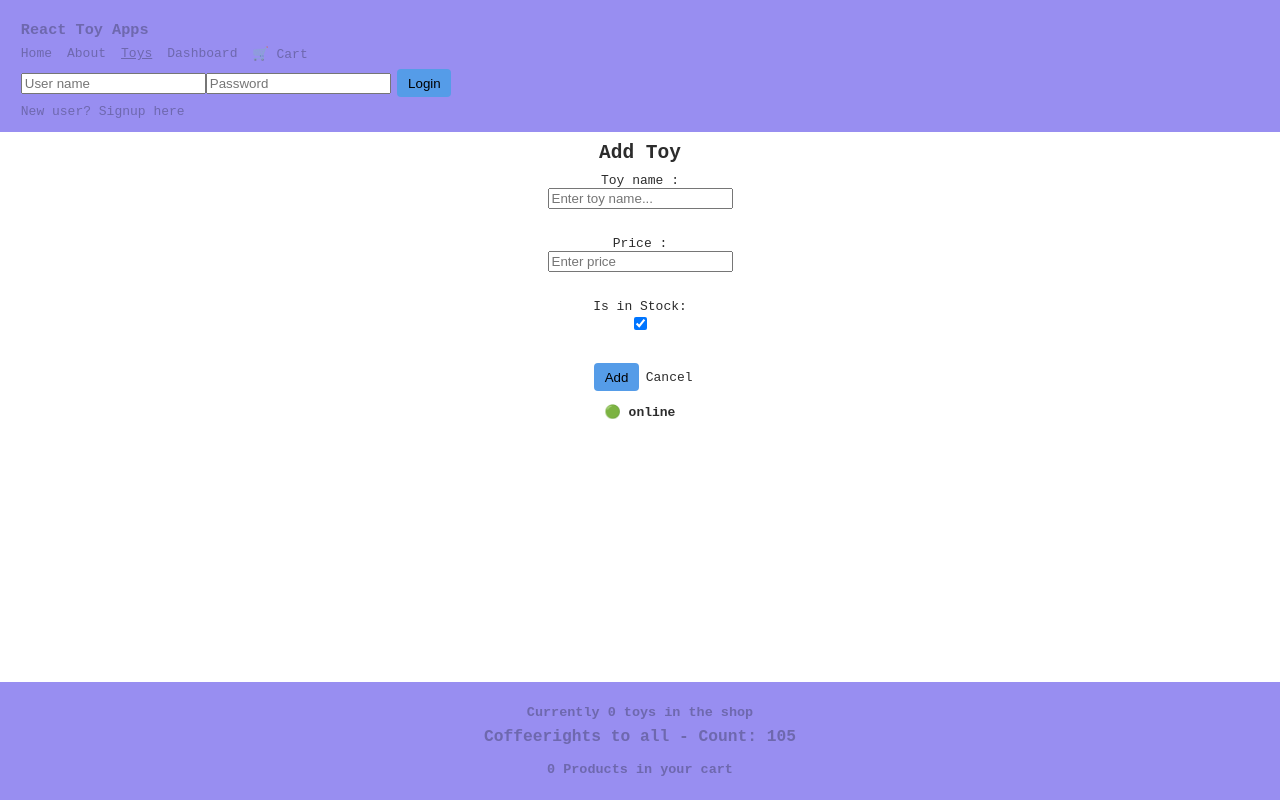
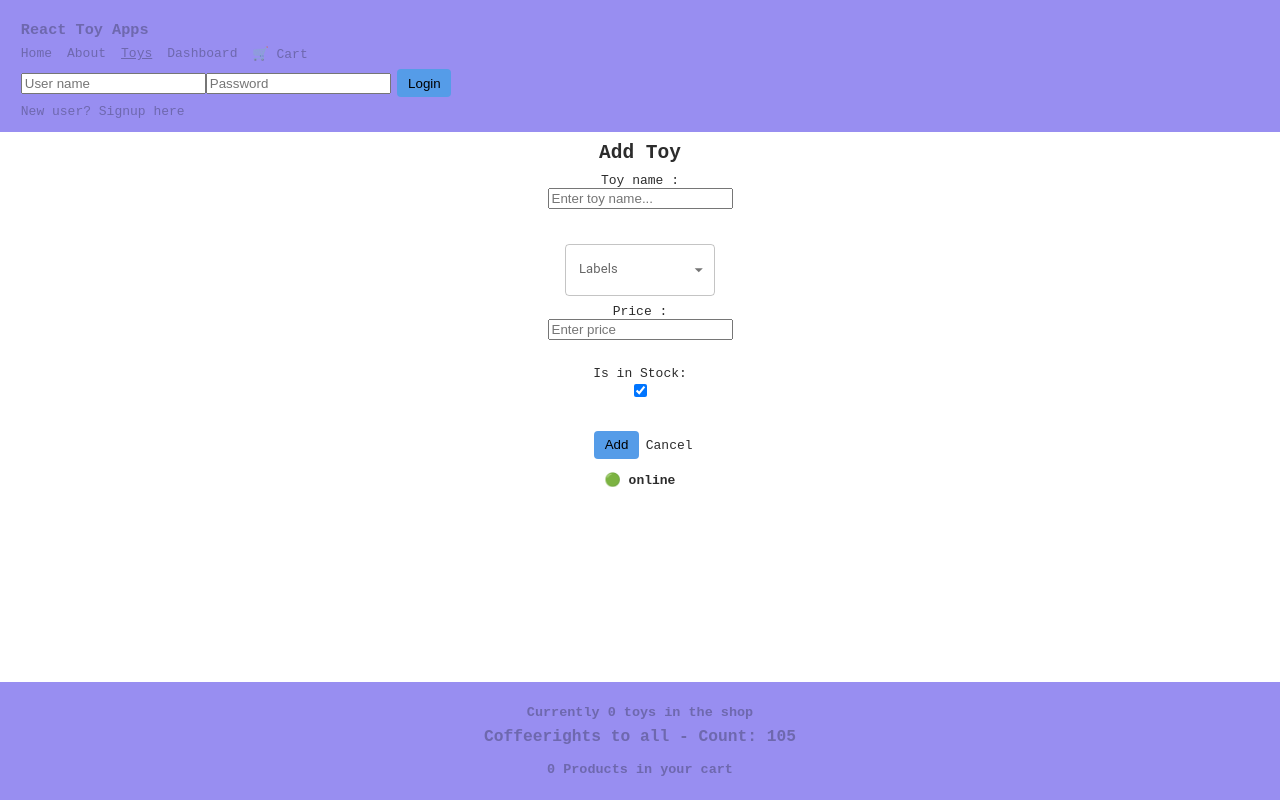
Before and after one commit to elruddy/my-toy-app, a React (Vite) app: page /toy/edit in a window 1280 px wide. Built offline with nearby package versions, Linux system fonts and the light colour scheme; a web font is replaced by a local one.

Commit message:
added labels from Material UI chip selcetor, and  model of dashboard (need to chonect to data)

```diff
--- a/package.json
+++ b/package.json
@@ -10,10 +10,15 @@
     "preview": "vite preview"
   },
   "dependencies": {
+    "@emotion/react": "^11.14.0",
+    "@emotion/styled": "^11.14.1",
+    "@mui/material": "^7.3.6",
     "@vis.gl/react-google-maps": "^1.7.1",
     "axios": "^1.13.2",
+    "chart.js": "^4.5.1",
     "formik": "^2.4.9",
     "react": "^19.2.0",
+    "react-chartjs-2": "^5.3.1",
     "react-dom": "^19.2.0",
     "react-redux": "^9.2.0",
     "react-router-dom": "^7.10.1",
--- a/src/App.jsx
+++ b/src/App.jsx
@@ -8,10 +8,12 @@ import { HomePage } from './pages/HomePage.jsx';
 import { AboutUs } from './pages/AboutUs.jsx';
 import { ToyIndex } from './pages/ToyIndex.jsx';
 import { StoreMap } from './cmps/StoreMap.jsx';
+import { Dashboard } from './cmps/Dashboard.jsx';
 import { store } from './store/store.js';
 import { ToyEdit } from './pages/ToyEdit.jsx';
 import { ToyDetails } from './pages/ToyDetails.jsx';
 import { UserDetails } from './pages/UserDetails.jsx';
+
 import { Provider } from 'react-redux';
 
 export default function App() {
@@ -27,6 +29,7 @@ export default function App() {
 								<Route path="map" element={<StoreMap />} />
 							</Route>
 							<Route element={<ToyIndex />} path="/toy" />
+							<Route element={<Dashboard />} path="/dashboard" />
 							<Route element={<ToyEdit />} path="/toy/edit" />
 							<Route element={<ToyEdit />} path="/toy/edit/:toyId" />
 							<Route element={<ToyDetails />} path="/toy/:toyId" />
--- /dev/null
+++ b/src/cmps/Dashboard.jsx
@@ -0,0 +1,38 @@
+import { Chart as ChartJS, ArcElement, Tooltip, Legend } from 'chart.js';
+import { Doughnut } from 'react-chartjs-2';
+ChartJS.register(ArcElement, Tooltip, Legend);
+
+export function Dashboard() {
+	const data = {
+		labels: ['Red', 'Blue', 'Yellow', 'Green', 'Purple', 'Orange'],
+		datasets: [
+			{
+				label: '# of Votes',
+				data: [12, 19, 3, 5, 2, 3],
+				backgroundColor: [
+					'rgba(255, 99, 132, 0.2)',
+					'rgba(54, 162, 235, 0.2)',
+					'rgba(255, 206, 86, 0.2)',
+					'rgba(75, 192, 192, 0.2)',
+					'rgba(153, 102, 255, 0.2)',
+					'rgba(255, 159, 64, 0.2)',
+				],
+				borderColor: [
+					'rgba(255, 99, 132, 1)',
+					'rgba(54, 162, 235, 1)',
+					'rgba(255, 206, 86, 1)',
+					'rgba(75, 192, 192, 1)',
+					'rgba(153, 102, 255, 1)',
+					'rgba(255, 159, 64, 1)',
+				],
+				borderWidth: 1,
+			},
+		],
+	};
+	return (
+		<section>
+			<h1> Dashboard</h1>
+			<Doughnut data={data}></Doughnut>
+		</section>
+	);
+}
--- /dev/null
+++ b/src/cmps/LabelsInput.jsx
@@ -0,0 +1,98 @@
+import * as React from 'react';
+import { useTheme } from '@mui/material/styles';
+import { useState, useEffect } from 'react';
+import Box from '@mui/material/Box';
+import OutlinedInput from '@mui/material/OutlinedInput';
+import InputLabel from '@mui/material/InputLabel';
+import MenuItem from '@mui/material/MenuItem';
+import FormControl from '@mui/material/FormControl';
+import Select from '@mui/material/Select';
+import Chip from '@mui/material/Chip';
+
+const ITEM_HEIGHT = 48;
+const ITEM_PADDING_TOP = 8;
+const MenuProps = {
+	PaperProps: {
+		style: {
+			maxHeight: ITEM_HEIGHT * 4.5 + ITEM_PADDING_TOP,
+			width: 250,
+		},
+	},
+};
+
+const toyLabels = [
+	'Age 3+',
+	'Age 6+',
+	'boy toy',
+	'girl toy',
+	'unisex toy',
+	'soft toy',
+	'action figure',
+	'vehicle',
+	'educational',
+	'building blocks',
+	'puzzle',
+	'sensory toy',
+	'outdoor toy',
+	'indoor toy',
+];
+
+// function getStyles(name, personName, theme) {
+// 	return {
+// 		fontWeight: personName.includes(name)
+// 			? theme.typography.fontWeightMedium
+// 			: theme.typography.fontWeightRegular,
+// 	};
+// }
+export function LabelsInput({ initialLabels = [], onChangeLabels }) {
+	//const theme = useTheme();
+	const [toyLabel, setToyLabel] = useState(initialLabels);
+
+	useEffect(() => {
+		setToyLabel(initialLabels || []);
+	}, [initialLabels]);
+
+	const handleChange = (event) => {
+		const value =
+			typeof event.target.value === 'string'
+				? event.target.value.split(',')
+				: event.target.value;
+
+		setToyLabel(value);
+		onChangeLabels && onChangeLabels(value);
+	};
+
+	return (
+		<div>
+			<FormControl sx={{ m: 1, width: 150 }}>
+				<InputLabel id="demo-multiple-chip-label">Labels</InputLabel>
+				<Select
+					labelId="demo-multiple-chip-label"
+					id="demo-multiple-chip"
+					multiple
+					value={toyLabel}
+					onChange={handleChange}
+					input={<OutlinedInput id="select-multiple-chip" label="Chip" />}
+					renderValue={(selected) => (
+						<Box sx={{ display: 'flex', flexWrap: 'wrap', gap: 0.5 }}>
+							{selected.map((value) => (
+								<Chip key={value} label={value} />
+							))}
+						</Box>
+					)}
+					MenuProps={MenuProps}
+				>
+					{toyLabels.map((label) => (
+						<MenuItem
+							key={label}
+							value={label}
+							//style={getStyles(name, personName, theme)}
+						>
+							{label}
+						</MenuItem>
+					))}
+				</Select>
+			</FormControl>
+		</div>
+	);
+}
--- a/src/pages/ToyDetails.jsx
+++ b/src/pages/ToyDetails.jsx
@@ -30,6 +30,7 @@ export function ToyDetails() {
 		<section className="toy-details">
 			<h1>Toy name : {toy.name}</h1>
 			<h5>Price: ${toy.price}</h5>
+			<h5>Labels: {toy.labels.toString()}</h5>
 			<img src={toy.imgUrl} style={{ width: '300px', height: 'auto' }} />{' '}
 			<p>
 				Lorem ipsum dolor sit amet, consectetur adipisicing elit. Animi voluptas
--- a/src/pages/ToyEdit.jsx
+++ b/src/pages/ToyEdit.jsx
@@ -6,14 +6,24 @@ import { Link, useNavigate, useParams } from 'react-router-dom';
 // import { useOnlineStatus } from "../hooks/useOnlineStatusSyncStore.js"
 import { useOnlineStatus } from '../hooks/useOnlineStatus.js';
 import { useConfirmTabClose } from '../hooks/useConfirmTabClose.js';
+import { LabelsInput } from '../cmps/LabelsInput.jsx';
 
 export function ToyEdit() {
 	const navigate = useNavigate();
 	const [toyToEdit, setToyToEdit] = useState(toyService.getEmptyToy());
+
 	const { toyId } = useParams();
 
 	const isOnline = useOnlineStatus();
 	const setHasUnsavedChanges = useConfirmTabClose();
+
+	const handleLabelsChange = (labels) => {
+		//console.log('selected labels:', labels);
+
+		setToyToEdit((prev) => ({ ...prev, labels }));
+	};
+
+	//console.log('toy model:', toyToEdit);
 
 	useEffect(() => {
 		if (toyId) loadToy();
@@ -80,6 +90,10 @@ export function ToyEdit() {
 						value={toyToEdit.name}
 						onChange={handleChange}
 					/>
+					<LabelsInput
+						onChangeLabels={handleLabelsChange}
+						initialLabels={toyToEdit.labels}
+					/>
 					<label htmlFor="price">Price : </label>
 					<input
 						type="number"
```
Also changed, not shown: 1 other file (tests, documents, lock files or other folders).
